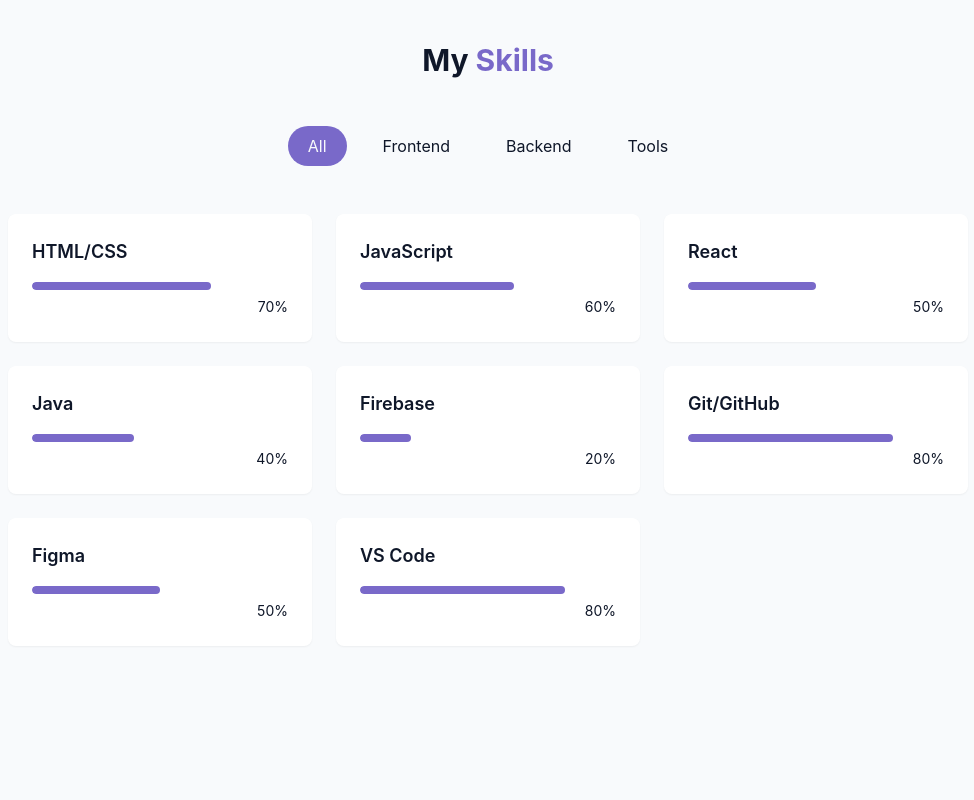
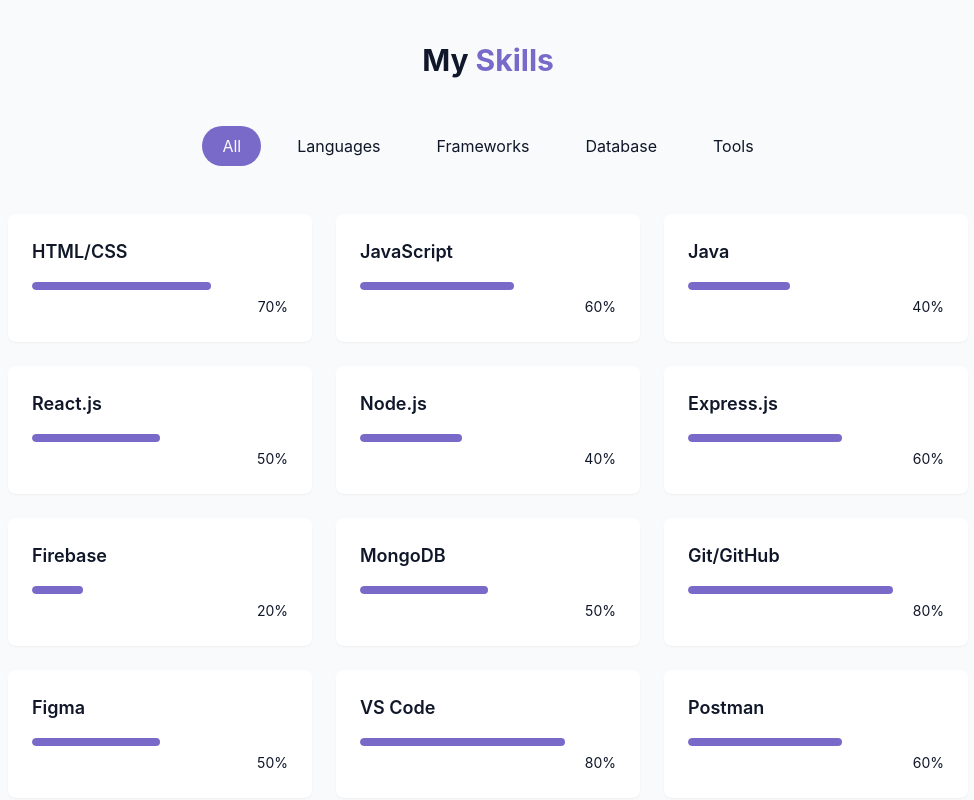
Before and after one commit to Luckyishim/Portfolio-Website, a React app: page / in a window 1280 px wide. Shown: the part 1560-2360 px from the top of the page, without its empty margins (152-1126 px from the left). Built offline with nearby package versions, Linux system fonts and the light colour scheme; the HTML template or start-up script is replaced by a standard one.

Commit message:
Updated Portfolio skills and projects

```diff
--- a/src/components/ProjectsSection.jsx
+++ b/src/components/ProjectsSection.jsx
@@ -4,15 +4,6 @@
 const projects = [
     {
         id: 1,
-        title: "Codelecta",
-        description: "Responsive Website made to understand simple coding languages using HTML/CSS.",
-        image: "/projects/Project1.png",
-        tags: ["HTML/CSS", "JavaScript"],
-        demoUrl: "https://codelecta.surge.sh/",
-        githubUrl: "https://github.com/Codelecta/Codelecta.git",
-    },
-    {
-        id: 2,
         title: "Quote-Collector",
         description: "A quote management app that lets users collect, organize, and quickly find meaningful quotes using smart search, categories, and personal collections.",
         image: "/projects/Project2.png",
@@ -21,13 +12,22 @@
         githubUrl: "https://github.com/Luckyishim/Quote-Collector.git",
     },
     {
-        id: 3,
+        id: 2,
         title: "Memoire-Journals",
         description: "A journaling web app with a rich text editor, timeline-based navigation, people tracking for a more organized and contextual writing experience.",
         image: "/projects/Project3.png",
         tags: ["React.JS", "CSS", "FireBase"],
         demoUrl: "https://memoire-0610.web.app",
         githubUrl: "https://github.com/Luckyishim/Memoire-Journals.git",
+    },
+    {
+        id:3,
+        title: "Expenses Tracker",
+        description: "A full-stack expense-tracking application for recording income and expenses, reviewing balances, and viewing monthly category summaries. Every account has its own protected transactions and profile.",
+        image: "/projects/Project4.png",
+        tags:["React.JS", "Node.JS", "Express.JS", "MongoDB"],
+        demourl:"https://expenses-tracker-lime-seven.vercel.app/",
+        githubUrl: "https://github.com/Luckyishim/Expenses-Tracker",
     },
 ]
 
--- a/src/components/SkillsSection.jsx
+++ b/src/components/SkillsSection.jsx
@@ -2,22 +2,27 @@
 import { cn } from "../lib/utils"
 
 const skills = [
-    //Frontend
-    { name: "HTML/CSS", level: 70, category: "frontend" },
-    { name: "JavaScript", level: 60, category: "frontend" },
-    { name: "React", level: 50, category: "frontend" },
-    { name: "Java", level: 40, category: "frontend" },
+    // Languages
+    { name: "HTML/CSS", level: 70, category: "languages" },
+    { name: "JavaScript", level: 60, category: "languages" },
+    { name: "Java", level: 40, category: "languages" },
 
-    //Backend
-    { name: "Firebase", level: 20, category: "backend" },
+    // Frameworks & Libraries
+    { name: "React.js", level: 50, category: "frameworks" },
+    { name: "Node.js", level: 40, category: "frameworks" },
+    { name: "Express.js", level: 60, category: "frameworks" },
+    { name: "Firebase", level: 20, category: "frameworks" },
 
-    //Tools
+    // Database
+    { name: "MongoDB", level: 50, category: "database" },
+
+    // Tools & Practices
     { name: "Git/GitHub", level: 80, category: "tools" },
     { name: "Figma", level: 50, category: "tools" },
     { name: "VS Code", level: 80, category: "tools" },
-
+    { name: "Postman", level: 60, category: "tools" },
 ]
-const categories = ["all", "frontend", "backend", "tools"]
+const categories = ["all", "languages", "frameworks", "database", "tools"]
 
 export const SkillsSection = () => {
 
```
Also changed, not shown: public/projects/Project1.png (deleted), public/projects/Project4.png (added). Lines whose indentation alone changed are shown as unchanged.
